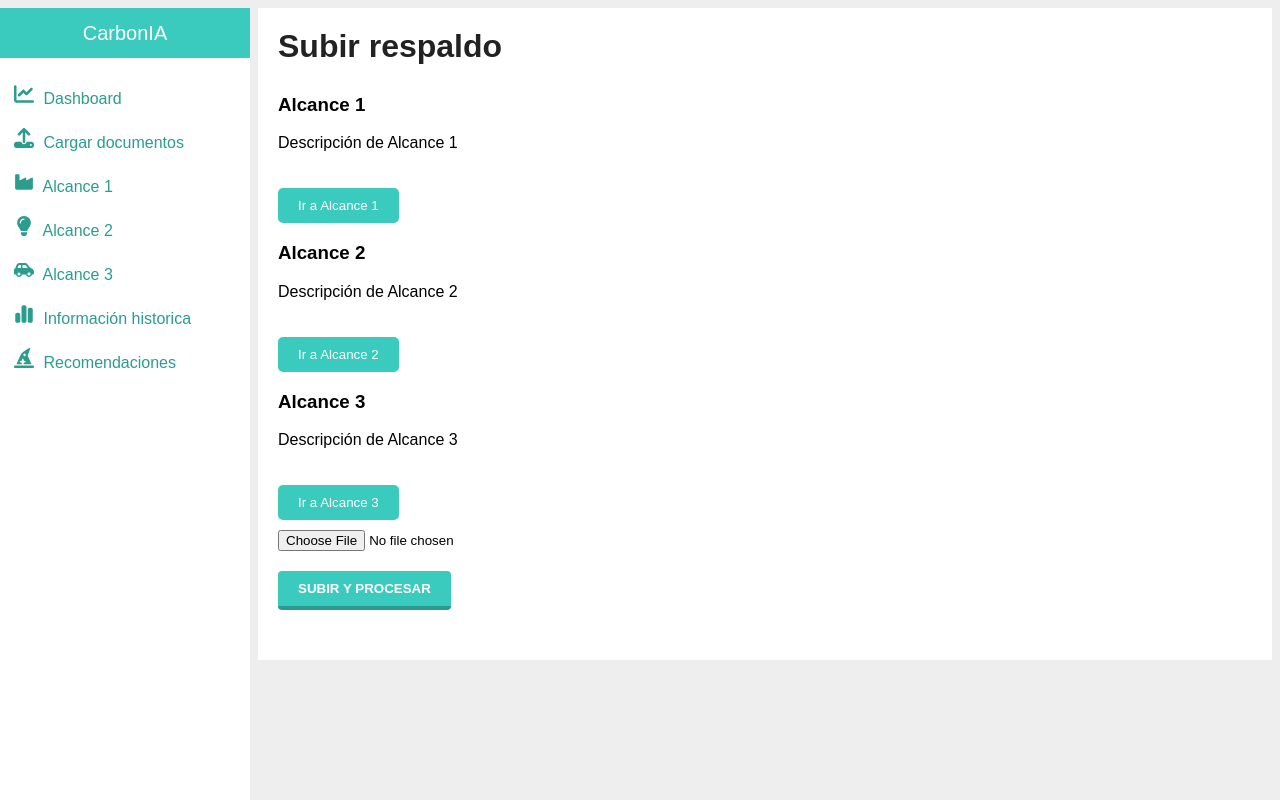
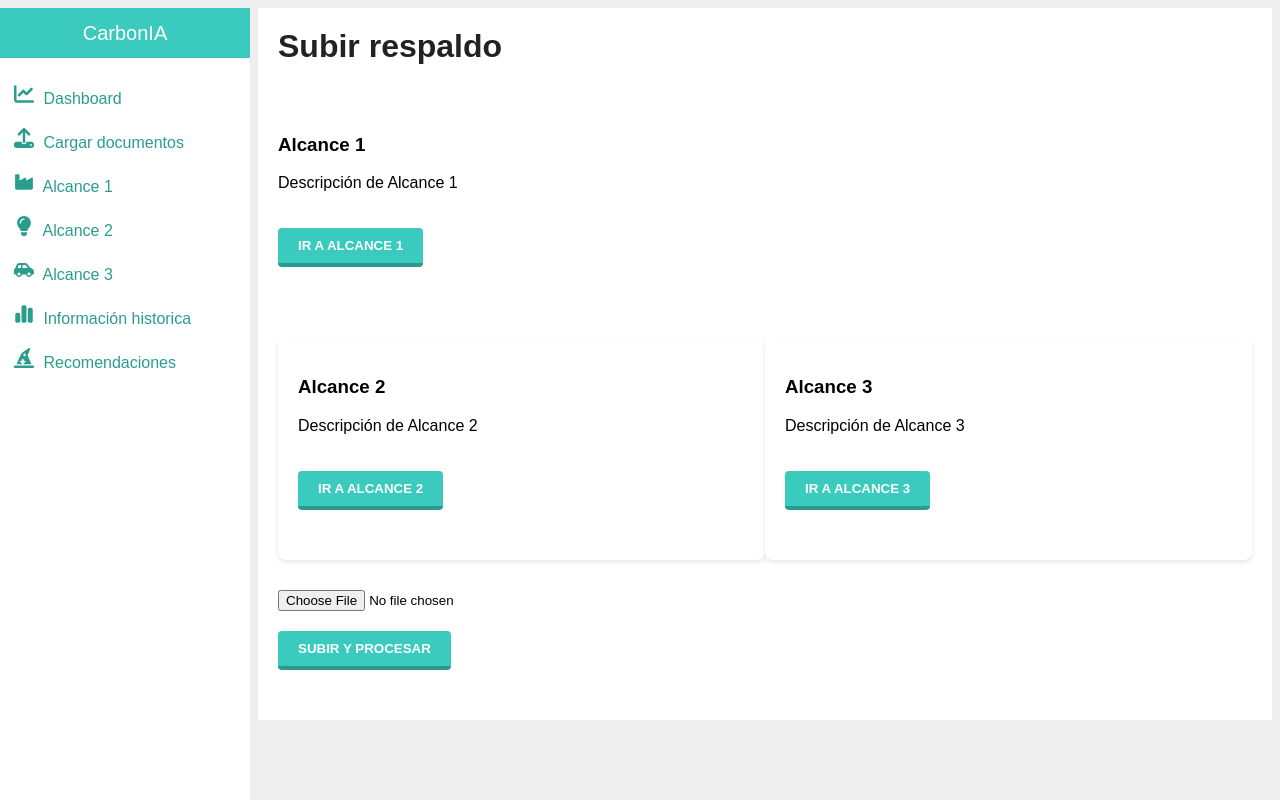
Before and after one commit to nibcalderonduoc/capstone_ia, a Django app: page / in a window 1280 px wide. Run offline with Django 5.2, Linux system fonts and the light colour scheme.

Commit message:
Front vic

```diff
--- a/carbonia/ia/Templates/index.html
+++ b/carbonia/ia/Templates/index.html
@@ -6,25 +6,28 @@
   <h1>Subir respaldo</h1>
 
   <!-- Contenedor de los alcances -->
-  <div class="alcances-container">
-    <div class="alcance-box">
+  <div class="charts">
+    <div class="class">
       <h3>Alcance 1</h3>
       <p>Descripción de Alcance 1</p>
-      <button onclick="location.href='{% url 'alcance1' %}'" class="alcance-btn">Ir a Alcance 1</button>
+      <button onclick="location.href='{% url 'alcance1' %}'" class="file-upload-btn">Ir a Alcance 1</button>
+    </div>
+  </div>
+
+  <div class="charts">
+    <div class="chart">
+      <h3>Alcance 2</h3>
+      <p>Descripción de Alcance 2</p>
+      <button onclick="location.href='{% url 'alcance2' %}'" class="file-upload-btn">
+      Ir a Alcance 2
+      </button>
     </div>
 
-    <div class="alcance-box">
-      <h3>Alcance 2</h3>
-      <p>Descripción de Alcance 2</p>
-      <button onclick="location.href='{% url 'alcance2' %}'" class="alcance-btn">Ir a Alcance 2</button>
-    </div>
-
-    <div class="alcance-box">
+    <dic class="chart">
       <h3>Alcance 3</h3>
       <p>Descripción de Alcance 3</p>
-      <button onclick="location.href='{% url 'alcance3' %}'" class="alcance-btn">Ir a Alcance 3</button>
+      <button onclick="location.href='{% url 'alcance3' %}'" class="file-upload-btn">Ir a Alcance 3</button>
     </div>
-  </div>
 
   <!-- Formulario de carga de documentos -->
   <form method="post" enctype="multipart/form-data" class="file-upload-form">
@@ -33,71 +36,3 @@
     <button class="file-upload-btn" type="submit">Subir y Procesar</button>
   </form>
 {% endblock %}
-
-<style>
-  /* Estilo para el contenedor de alcances */
-  .alcances-container {
-    display: flex;
-    justify-content: space-between;
-    gap: 20px;
-    margin-bottom: 20px;
-  }
-
-  /* Estilo para cada cajita de alcance */
-  .alcance-box {
-    background-color: #f9f9f9;
-    padding: 20px;
-    border-radius: 8px;
-    box-shadow: 0 4px 8px rgba(0, 0, 0, 0.1);
-    width: 30%;
-    text-align: center;
-  }
-
-  .alcance-box h3 {
-    font-size: 20px;
-    color: #333;
-    margin-bottom: 10px;
-  }
-
-  .alcance-box p {
-    font-size: 14px;
-    color: #666;
-    margin-bottom: 15px;
-  }
-
-  /* Estilo para el botón dentro de cada cajita */
-  .alcance-btn {
-    background-color: #4CAF50;
-    color: white;
-    padding: 10px 15px;
-    font-size: 14px;
-    border: none;
-    border-radius: 5px;
-    cursor: pointer;
-    transition: background-color 0.3s ease;
-  }
-
-  .alcance-btn:hover {
-    background-color: #45a049;
-  }
-
-  /* Estilo para el formulario de carga de archivos */
-  .file-upload-form {
-    margin-top: 20px;
-  }
-
-  .file-upload-btn {
-    background-color: #4CAF50;
-    color: white;
-    padding: 10px 20px;
-    font-size: 16px;
-    border: none;
-    border-radius: 5px;
-    cursor: pointer;
-    transition: background-color 0.3s ease;
-  }
-
-  .file-upload-btn:hover {
-    background-color: #45a049;
-  }
-</style>
```
